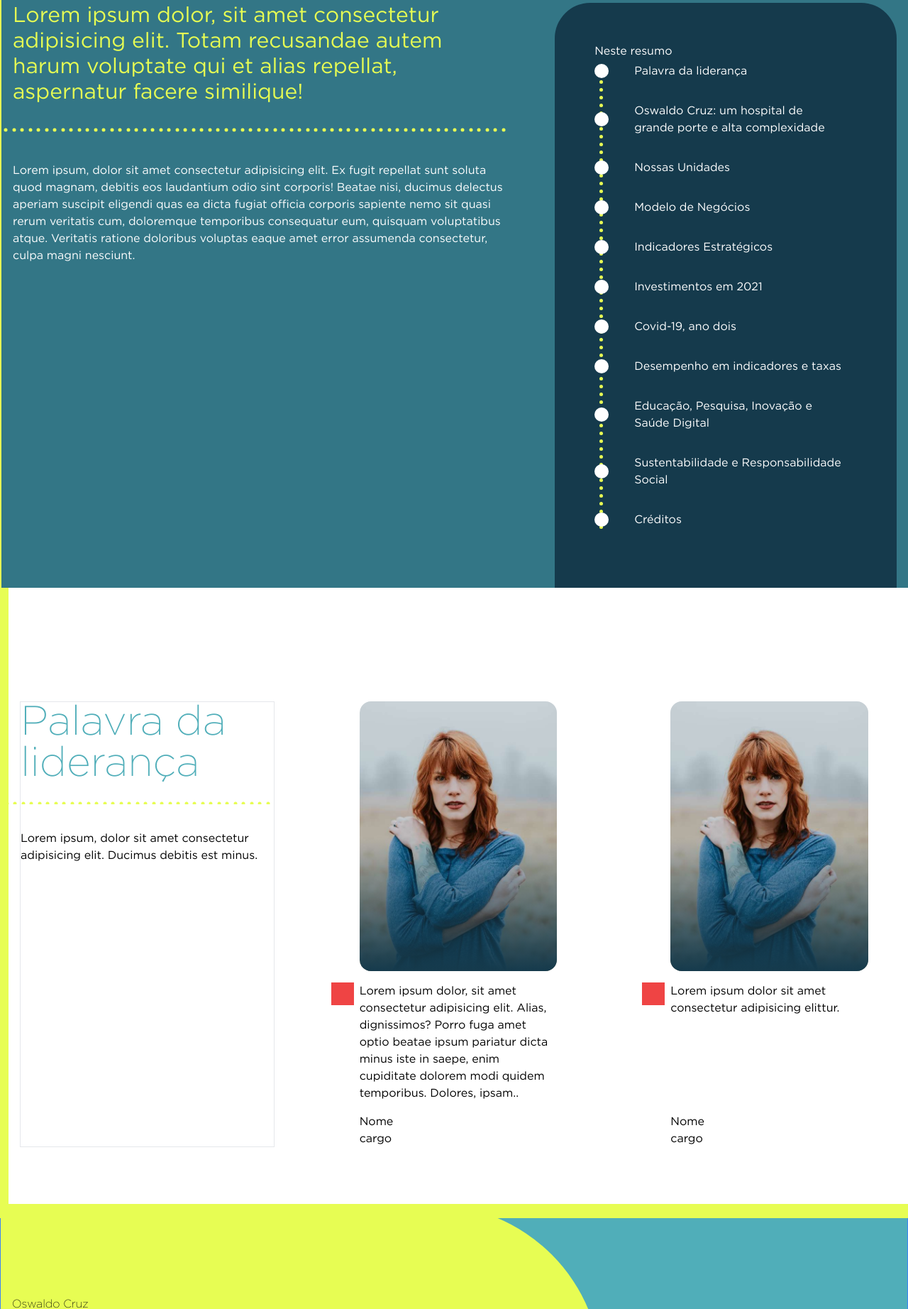
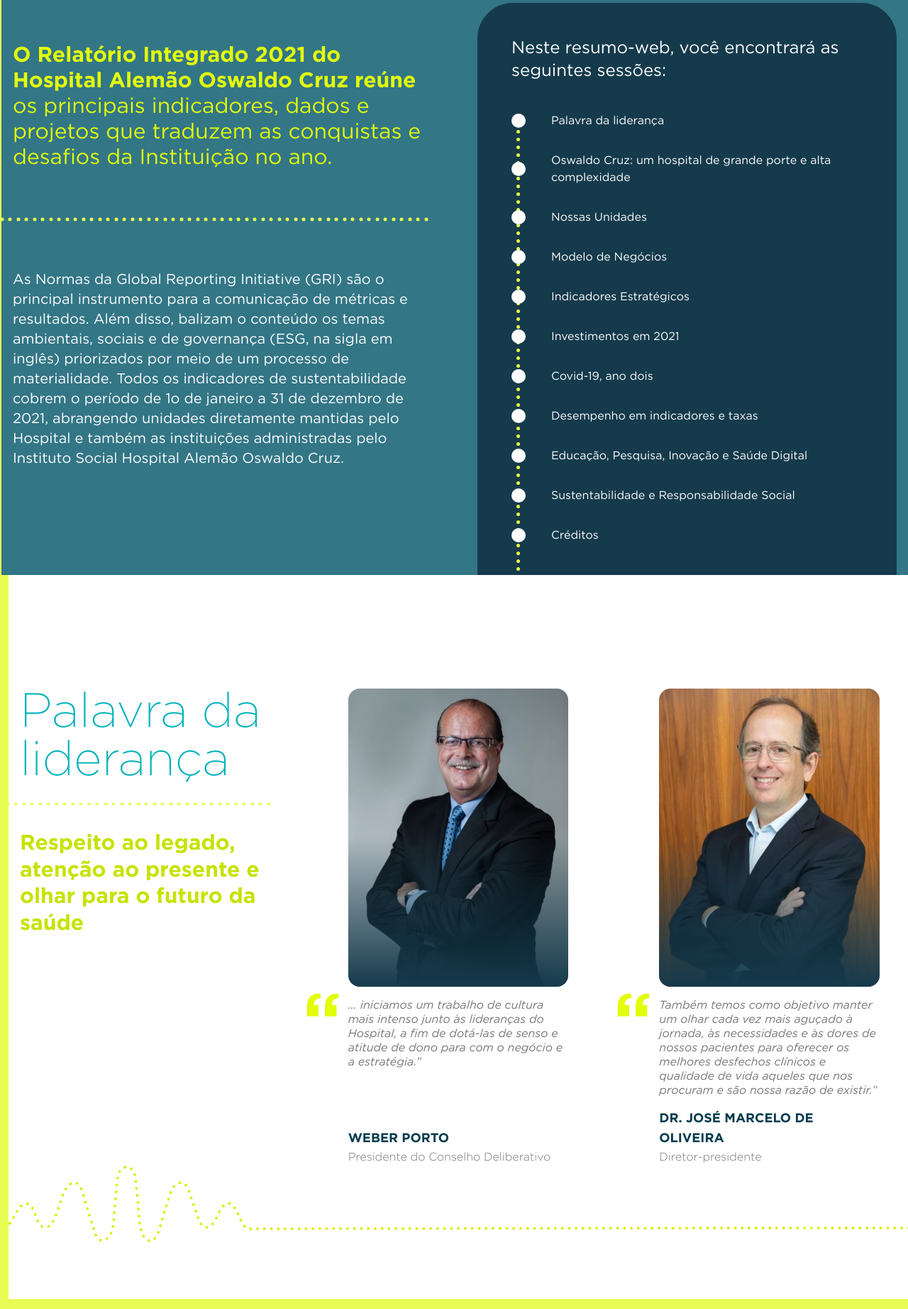
Before and after one commit to iurynadin/hoc, a website: page pages/index.html in a window 1280 px wide. Shown: the part 956-2800 px from the top of the page at 71% size. Drawn offline with nearby package versions, Linux system fonts and the light colour scheme.

Commit message:
finalizando palanvra da lideranca

```diff
--- a/main.css
+++ b/main.css
@@ -131,7 +131,7 @@
             }
 
             li {
-                @apply text-verdeagua mb-3 xl:mb-4 2xl:mb-[24px] leading-none;
+                @apply text-verdeagua mb-3 xl:mb-6 leading-none;
 
                 a {
                     @apply text-base 2xl:text-lg font-gotham_medium text-verdemedio leading-none;
@@ -190,7 +190,12 @@
 
     .ulSummary {
         li {
-            @apply w-full text-left xl:mb-6;
+            @apply w-full text-left mb-4 xl:mb-6;
+
+            &:last-of-type {
+                @apply mb-0 border-red-400;
+            }
+
             a {
                 @apply relative inline-flex justify-start items-center pl-10 content-start flex-shrink;
 
--- a/pages/index.html
+++ b/pages/index.html
@@ -67,8 +67,8 @@
 
             <!-- Home/Hero -->
             <section class="home w-full bg-verdeagua" id="home">
-                <div class="container h-screen border border-red-500 flex justify-end items-center text-right">
-                    <h1 class="text-[72px] xl:text-[100px] leading-none translate-y-32">
+                <div class="container h-screen flex justify-end items-center text-right">
+                    <h1 class="text-[72px] xl:text-[100px] leading-none translate-y-14 2xl:translate-y-32">
                         <span class="text-white">Relatório<br>Integrado</span><br>
                         <span class="text-amarelolimao2 font-gotham_bold">2021</span>
                     </h1>
@@ -82,18 +82,18 @@
             <!-- Sumário -->
             <section class="w-full border-l-2 border-amarelolimao pt-40 bg-verdeagua" id="summary">
                 <div class="container grid grid-cols-12 gap-x-16">
-                    <div class="col-span-7">
-                        <h2 class="text-3xl text-amarelolimao">Lorem ipsum dolor, sit amet consectetur adipisicing elit. Totam recusandae autem harum voluptate qui et alias repellat, aspernatur facere similique!</h2>
+                    <div class="col-span-6 2xl:col-span-7 pt-14">
+                        <h2 class="text-2xl xl:text-3xl 2xl:text-[42px] text-amarelolimao2 leading-tight 2xl:leading-none"><span class="font-gotham_bold">O Relatório Integrado 2021 do Hospital Alemão Oswaldo Cruz reúne</span> <span class="font-gotham_book">os principais indicadores, dados e projetos que traduzem as conquistas e desafios da Instituição no ano.</span> </h2>
 
-                        <div class="relative w-full h-2 flex justify-end mt-8 mb-10">
+                        <div class="relative w-full h-2 flex justify-end my-10 xl:my-[66px]">
                             <div class="absolute bg-bolinhashorizontal bg-repeat-x w-[1000px] h-full block"></div>
                         </div>
 
-                        <p class="text-white">Lorem ipsum, dolor sit amet consectetur adipisicing elit. Ex fugit repellat sunt soluta quod magnam, debitis eos laudantium odio sint corporis! Beatae nisi, ducimus delectus aperiam suscipit eligendi quas ea dicta fugiat officia corporis sapiente nemo sit quasi rerum veritatis cum, doloremque temporibus consequatur eum, quisquam voluptatibus atque. Veritatis ratione doloribus voluptas eaque amet error assumenda consectetur, culpa magni nesciunt.</p>
+                        <p class="text-white text-xl 2xl:text-[22px]">As Normas da Global Reporting Initiative (GRI) são o principal instrumento para a comunicação de métricas e resultados. Além disso, balizam o conteúdo os temas ambientais, sociais e de governança (ESG, na sigla em inglês) priorizados por meio de um processo de materialidade. Todos os indicadores de sustentabilidade cobrem o período de 1o de janeiro a 31 de dezembro de 2021, abrangendo unidades diretamente mantidas pelo Hospital e também as instituições administradas pelo Instituto Social Hospital Alemão Oswaldo Cruz. </p>
                     </div>
-                    <div class="col-span-5 bg-verdeescuro rounded-tl-[50px] rounded-tr-[50px] p-14">
-                        <p class="text-white">Neste resumo</p>
-                        <ul class="ulSummary relative bg-bolinhasvertical bg-repeat-y bg-[left_7px_top_18px] pt-0">
+                    <div class="col-span-6 2xl:col-span-5 bg-verdeescuro rounded-t-[50px] 2xl:rounded-t-[80px] p-12 pb-0 2xl:p-14">
+                        <p class="text-white text-[22px] xl:text-2xl 2xl:text-[32px] mb-6 xl:mb-[38px] leading-none">Neste resumo-web, você encontrará as seguintes sessões:</p>
+                        <ul class="ulSummary relative bg-bolinhasvertical bg-repeat-y bg-[left_7px_top_18px] pt-0 pb-10">
                             <div class="absolute top-0 left-0 w-6 h-1 bg-verdeescuro block z-0"></div>
                             <li><a href="#palavra" class="group">
                                 <span class="group-hover:scale-[1.35] group-hover:bg-amarelolimao"></span>
@@ -148,47 +148,55 @@
             <!-- Palavra da Liderança -->
             <section class="border-l-[12px] border-amarelolimao bg-white pb-20" id="palavra">
                 <div class="container grid grid-cols-3 gap-x-20 pt-40">
-                    <div class="border">
-                        <h1 class="text-verdeaguaclaro text-[58px] leading-none">Palavra da liderança</h1>
+                    <div>
+                        <h1 class="text-verdehamb text-[58px] xl:text-[68px] 2xl:text-[80px] leading-none">Palavra da liderança</h1>
                         <div class="relative w-full h-2 flex justify-end mt-6 mb-8">
                             <div class="absolute bg-bolinhashorizontal bg-repeat-x w-[1000px] h-1 block"></div>
                         </div>
-                        <p>Lorem ipsum, dolor sit amet consectetur adipisicing elit. Ducimus debitis est minus.</p>
+                        <p class="text-[30px] 2xl:text-[42px] font-gotham_bold text-amarelolimao3 leading-tight">Respeito ao legado, atenção ao presente e olhar para o futuro da saúde</p>
                         <br><br><br><br>
                     </div>
 
-
-                    <div class="h-full flex flex-col px-10">
-                        <div class="relative rounded-2xl w-full h-[380px] overflow-hidden block mb-4">
+                    <div class="h-full flex flex-col px-3 xl:px-6 2xl:px-10">
+                        <div class="relative rounded-2xl 2xl:rounded-[20px] w-full xl:h-[420px] 2xl:h-[380px] overflow-hidden block mb-4">
                             <div class="absolute bottom-0 left-0 w-full h-1/2 bg-gradient-to-t from-verdeescuro to-[rgba(51,118,134,0)] z-10"></div>
-                            <img src="./imgs/lideranca1.jpg" class="h-full w-full object-cover" alt="">
+                            <img src="./imgs/weber.jpg" class="h-full w-full object-cover object-bottom" alt="">
                         </div>
                         <div class="relative flex-grow flex flex-col justify-between">
-                            <div class="absolute w-8 h-8 top-0 -left-10 bg-red-500"></div>
-                            <p class="mb-4">Lorem ipsum dolor, sit amet consectetur adipisicing elit. Alias, dignissimos? Porro fuga amet optio beatae ipsum pariatur dicta minus iste in saepe, enim cupiditate dolorem modi quidem temporibus. Dolores, ipsam..</p>
+                            <div class="absolute w-8 h-8 -top-4 -left-16 font-gotham_bold text-amarelolimao2 text-[100px]">
+                                <svg id="Component_54_2" data-name="Component 54 – 2" xmlns="http://www.w3.org/2000/svg" width="54" height="100" viewBox="0 0 54 100"> <text id="_" data-name="“" transform="translate(0 80)" fill="#e2fe0a" font-size="100" font-family="Gotham-Bold, Gotham" font-weight="700"><tspan x="0" y="0">“</tspan></text></svg>
+                            </div>
+                            <p class="mb-4 font-gotham_book_italic text-base 2xl:text-xl text-cinza leading-tight">... iniciamos um trabalho de cultura mais intenso junto às lideranças do Hospital, a fim de dotá-las de senso e atitude de dono para com o negócio e a estratégia.”</p>
                             <div class="w-full">
-                                <p>Nome</p>
-                                <p>cargo</p>
+                                <p class="uppercase text-azulescuro font-gotham_bold text-base xl:text-lg 2xl:text-xl leading-tight">Weber Porto</p>
+                                <p class="text-sm xl:text-base 2xl:text-xl font-gotham_light text-cinza leading-tight">Presidente do Conselho Deliberativo</p>
                             </div>
                         </div>
                     </div>
 
-                    <div class="h-full flex flex-col px-10">
-                        <div class="relative rounded-2xl w-full h-[380px] overflow-hidden block mb-4">
+                    <div class="h-full flex flex-col px-3 xl:px-6 2xl:px-10">
+                        <div class="relative rounded-2xl 2xl:rounded-[20px] w-full xl:h-[420px] 2xl:h-[380px] overflow-hidden block mb-4">
                             <div class="absolute bottom-0 left-0 w-full h-1/2 bg-gradient-to-t from-verdeescuro to-[rgba(51,118,134,0)] z-10"></div>
-                            <img src="./imgs/lideranca1.jpg" class="h-full w-full object-cover" alt="">
+                            <img src="./imgs/jose-marcelo.jpg" class="h-full w-full object-cover object-top" alt="">
                         </div>
                         <div class="relative flex-grow flex flex-col justify-between">
-                            <div class="absolute w-8 h-8 top-0 -left-10 bg-red-500"></div>
-                            <p class="">Lorem ipsum dolor sit amet consectetur adipisicing elittur.</p>
+                            <div class="absolute h-6 w-6 xl:w-8 xl:h-8 -top-4 -left-16 font-gotham_bold text-amarelolimao2 text-[100px]">
+                                <svg id="Component_54_2" data-name="Component 54 – 2" xmlns="http://www.w3.org/2000/svg" width="54" height="100" viewBox="0 0 54 100"> <text id="_" data-name="“" transform="translate(0 80)" fill="#e2fe0a" font-size="100" font-family="Gotham-Bold, Gotham" font-weight="700"><tspan x="0" y="0">“</tspan></text></svg>
+                            </div>
+                            <p class="mb-4 font-gotham_book_italic text-base 2xl:text-xl text-cinza leading-tight">Também temos como objetivo manter um olhar cada vez mais aguçado à jornada, às necessidades e às dores de nossos pacientes para oferecer os melhores desfechos clínicos e qualidade de vida aqueles que nos procuram e são nossa razão de existir.”</p>
                             <div class="w-full">
-                                <p>Nome</p>
-                                <p>cargo</p>
+                                <p class="uppercase text-azulescuro font-gotham_bold text-base xl:text-lg 2xl:text-xl leading-tight">Dr. José Marcelo de Oliveira</p>
+                                <p class="text-sm xl:text-base 2xl:text-xl font-gotham_light text-cinza leading-tight">Diretor-presidente</p>
                             </div>
                         </div>
                     </div>
 
                 </div>
+
+                <div class="relative h-[108px] w-full block overflow-hidden bg-pontilhadoPalavraLideranca bg-repeat-x bg-center bg-pontilhadoPalavraLiderancaSize">
+                </div>
+
+
             </section>
 
 
--- a/tailwind.config.js
+++ b/tailwind.config.js
@@ -11,12 +11,15 @@
             colors: {
                 amarelolimao: "#e7fd53",
                 amarelolimao2: "#E2FE0A",
+                amarelolimao3: "#C6E300",
                 amarelopastel: "#eaff90",
                 verdeagua: "#337686",
                 verdeaguaclaro: "#50aeb9",
                 verdehamb: "#00b2bb",
                 verdemedio: "#007889",
                 verdeescuro: "#153a4c",
+                azulescuro: "#003B4E",
+                cinza: "#767676",
                 btnStartFill: "rgba(0,59,78,0.56)",
                 btnStartHoverFill: "rgba(226,254,10,0.56)",
                 btnStartBorder: "rgba(112,112,112,0.56)",
@@ -41,12 +44,14 @@
                 hero1: "url('../backgrounds/hero.jpg')",
                 bolinhasvertical: "url('../svgs/bg-bolinhas.svg')",
                 bolinhashorizontal: "url('../svgs/bg-bolinhas-horizontal.svg')",
+                pontilhadoPalavraLideranca: "url('../svgs/pontilhado-palavra.svg')",
             },
             backgroundPosition: {
                 postSustentabilidade: 'right 8%',
             },
             backgroundSize: {
                 "sustentabilidade-lg": '75% auto',
+                pontilhadoPalavraLiderancaSize: 'auto 100%',
             },
             zIndex: {
                 '100': '100',
```
Also changed, not shown: pages/css/style.css, pages/imgs/Component 54 – 2.jpg (added), pages/imgs/jose-marcelo.jpg (added), pages/imgs/weber.jpg (added), pages/svgs/Component 54 – 2.svg (added), pages/svgs/pontilhado-palavra.svg (added), 4 other files.
